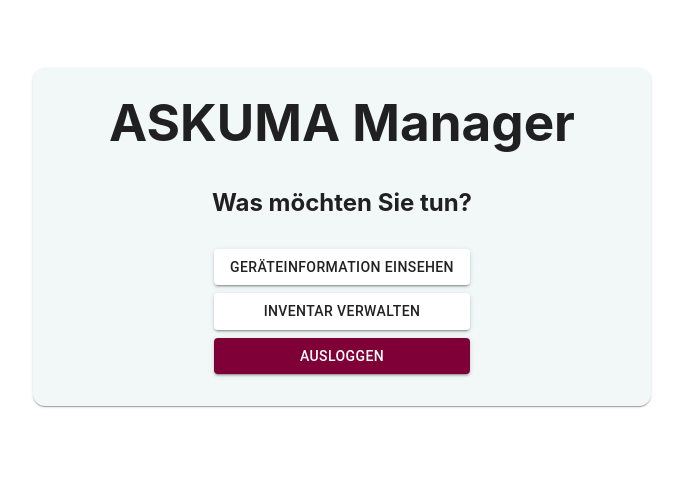
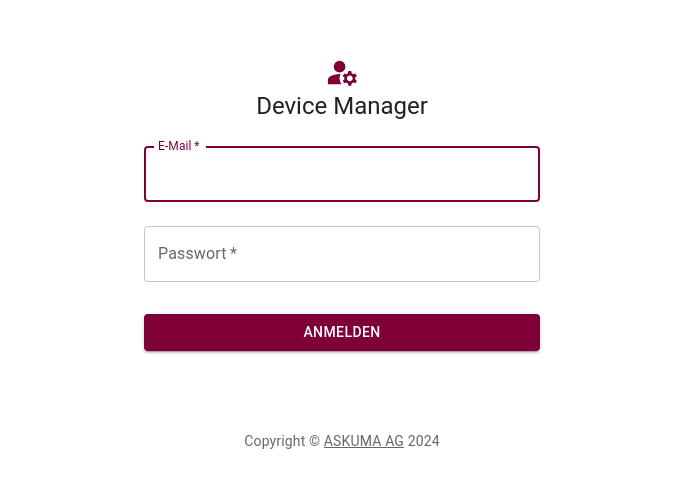
Before and after one commit to DerNikJakom/inventory-manager, a React (Vite) app: page / in a window 1280 px wide. Shown: the part 163-650 px from the top of the page, without its empty margins (298-981 px from the left). Built offline with nearby package versions, Linux system fonts and the light colour scheme.

Commit message:
remove unused states since using API

```diff
--- a/src/components/App.jsx
+++ b/src/components/App.jsx
@@ -5,8 +5,8 @@ import "../styles/App.css";
 
 function App() {
   const [isRegistered, setRegistered] = useState(false);
-  const [isLoggedIn, setLoggedIn] = useState(true);
-  const [users, setUser] = useState([]);
+  const [isLoggedIn, setLoggedIn] = useState(false); // ! Status
+  const [currentUserID, setCurrentUserID] = useState(0);
 
   const addUser = (user) => {
     setUser((prevValue) => {
@@ -21,7 +21,7 @@ function App() {
   if (isLoggedIn) {
     return (
       <>
-        <Home logOut={logOut} />
+        <Home logOut={logOut} userID={currentUserID} />
       </>
     );
   } else {
@@ -30,7 +30,6 @@ function App() {
         <SignIn
           login={setLoggedIn}
           register={setRegistered}
-          users={users}
           addUser={addUser}
         />
       </>
```
